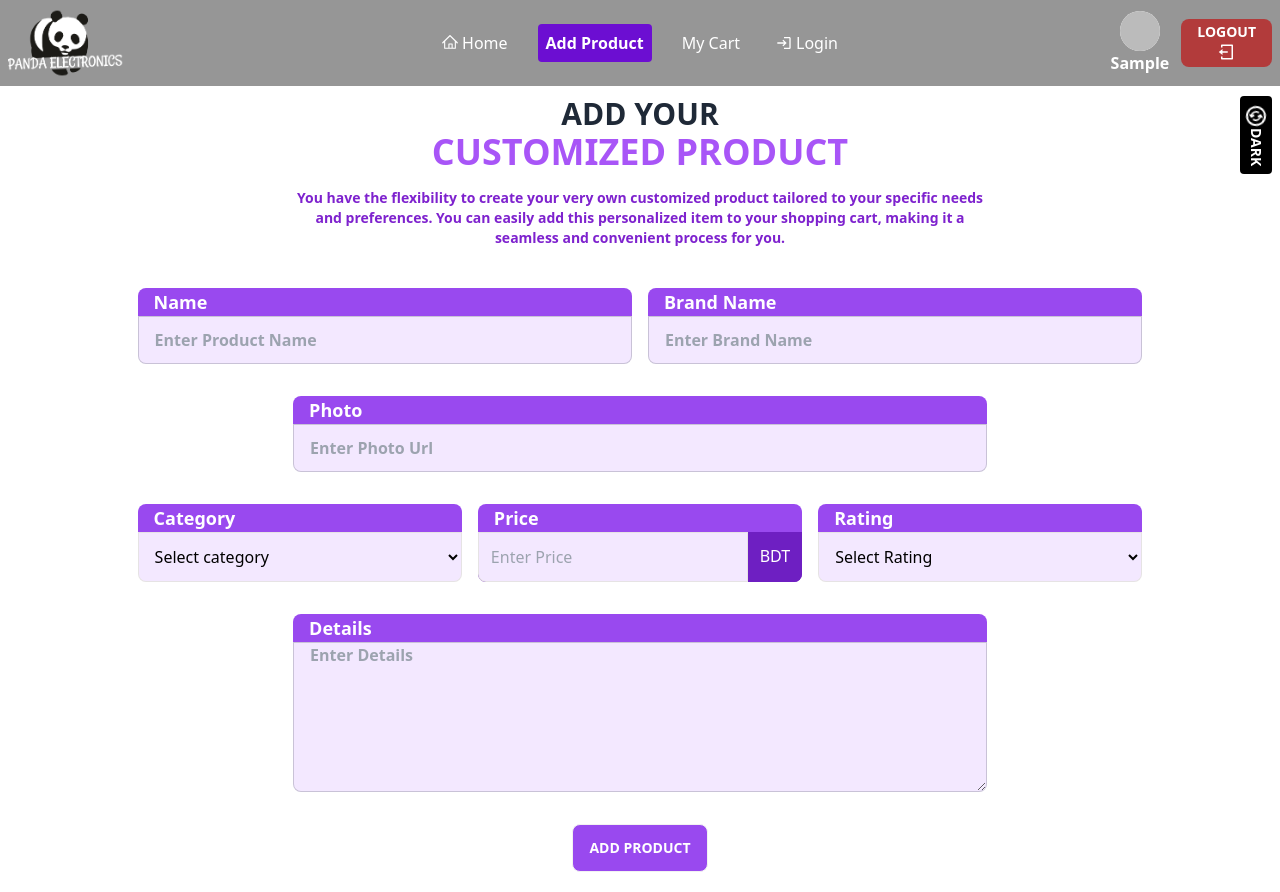
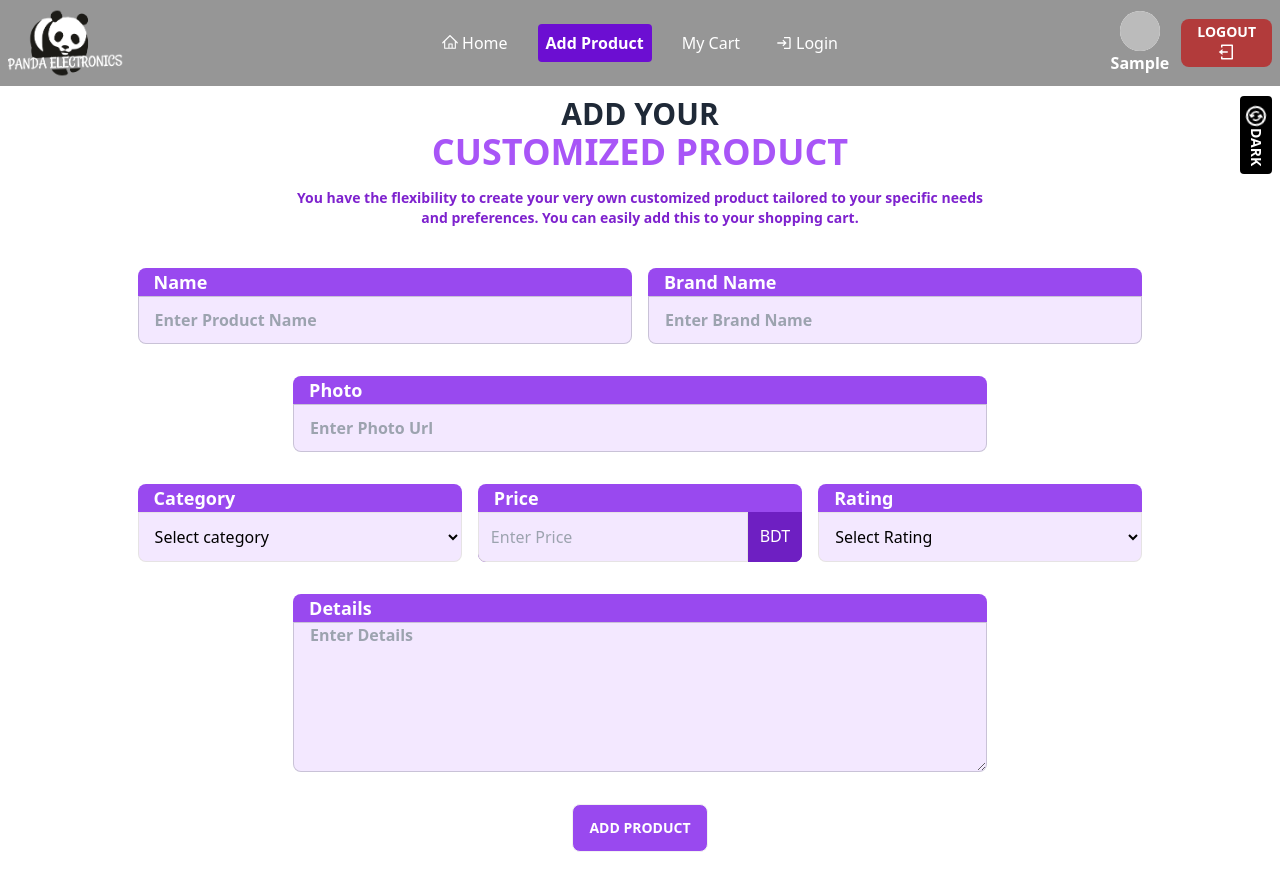
Before and after one commit to junayet4o12/panda-electronics, a React (Vite) app: page /addproducts in a window 1280 px wide. Built offline with nearby package versions, Linux system fonts and the light colour scheme; no server answers; sample sign-in values are in the browser's storage.

Commit message:
readme file has updated

```diff
--- a/src/Components/AddProducts.jsx
+++ b/src/Components/AddProducts.jsx
@@ -68,7 +68,7 @@ const AddProducts = () => {
     return (
         <div className="pt-24 max-w-7xl mx-auto">
             <h2 className="text-3xl font-bold text-center  uppercase ">Add Your <br/><span className="font-extrabold text-4xl text-purple-500">Customized product</span> </h2>
-            <p className={`text-sm font-bold text-center  p-4 px-10 max-w-3xl  mx-auto pb-10 ${theme ? 'text-purple-700' : 'text-purple-400'}`}>You have the flexibility to create your very own customized product tailored to your specific needs and preferences. You can easily add this personalized item to your shopping cart, making it a seamless and convenient process for you.</p>
+            <p className={`text-sm font-bold text-center  p-4 px-10 max-w-3xl  mx-auto pb-10 ${theme ? 'text-purple-700' : 'text-purple-400'}`}>You have the flexibility to create your very own customized product tailored to your specific needs and preferences. You can easily add this to your shopping cart.</p>
             <form onSubmit={handleAddingData} className="text-black mx-auto sm:w-[90%]">
                 <div className="flex flex-col  gap-8 lg:w-[90%] mx-auto">
                     <div className="grid grid-cols-1 md:grid-cols-2 gap-x-4 gap-y-8 px-4">
--- a/src/Components/AddToCart.jsx
+++ b/src/Components/AddToCart.jsx
@@ -62,7 +62,7 @@ const AddToCart = () => {
             <div className={`${(products?.length < 1) ? 'hidden' : 'block'} py-24`}>
                 <div>
                 <h2 className="text-3xl font-bold text-center  uppercase ">My  <br/><span className="font-extrabold text-4xl text-purple-500">added  products</span> </h2>
-            <p className={`text-sm font-bold text-center  p-4 px-10 max-w-3xl  mx-auto pb-10 ${theme ? 'text-purple-700' : 'text-purple-400'}`}>You can conveniently view all the items you&apos;ve added to your shopping cart right here. Moreover, you have the option to easily remove any items from your cart that you no longer wish to keep, ensuring a hassle-free and tailored shopping experience.</p>
+            <p className={`text-sm font-bold text-center  p-4 px-10 max-w-3xl  mx-auto pb-10 ${theme ? 'text-purple-700' : 'text-purple-400'}`}>You can conveniently view all the items you&apos;ve added to your shopping cart right here. Moreover, you have the option to easily remove any items from your cart .</p>
                     <div className="flex flex-wrap justify-center items-center gap-7 my-10 p-4">
                         {
                             products?.map(product => <div key={product?._id} className="shadow-lg shadow-black rounded-xl bg-gray-100 w-[80%] sm:w-max">
```
